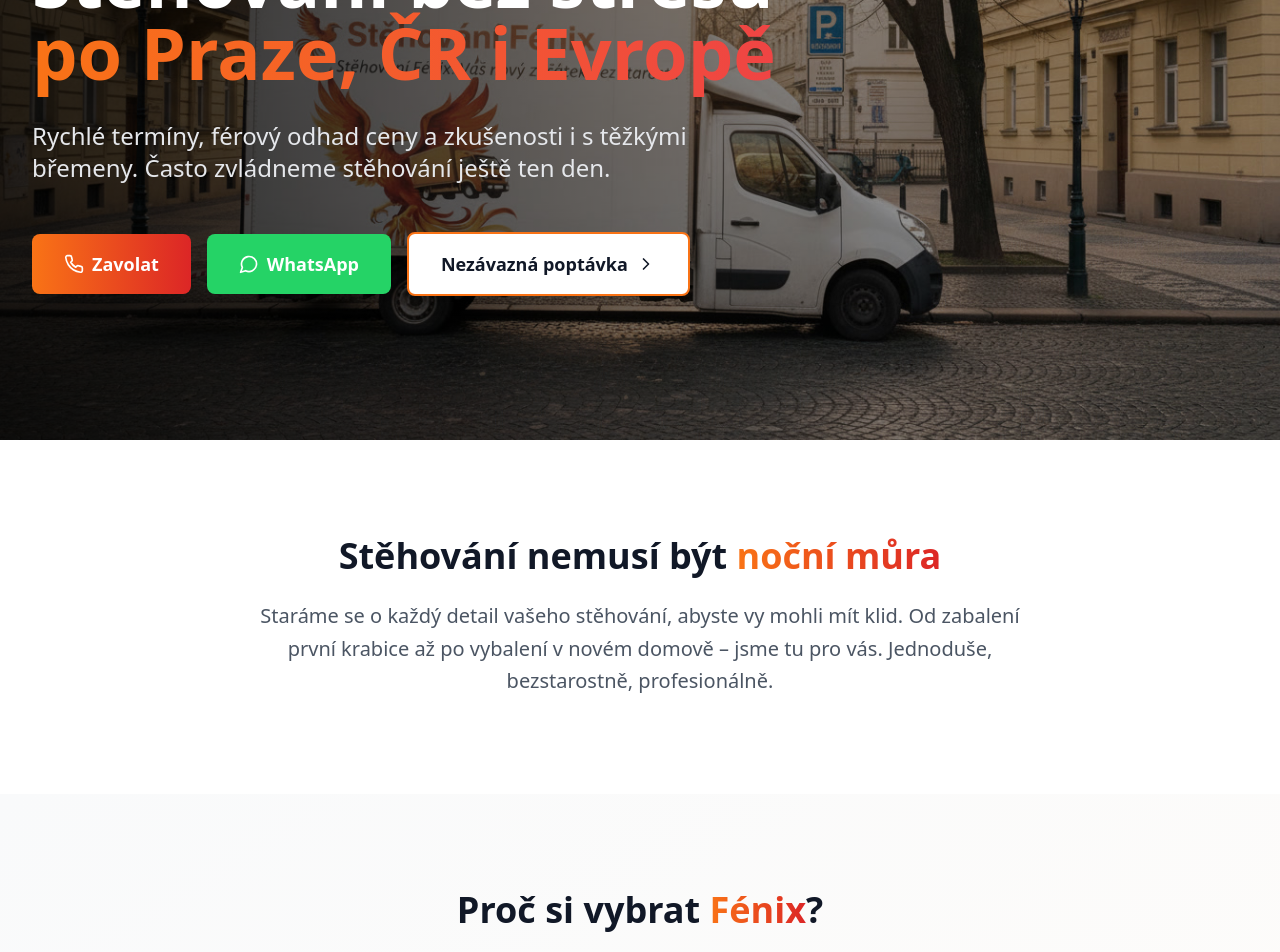
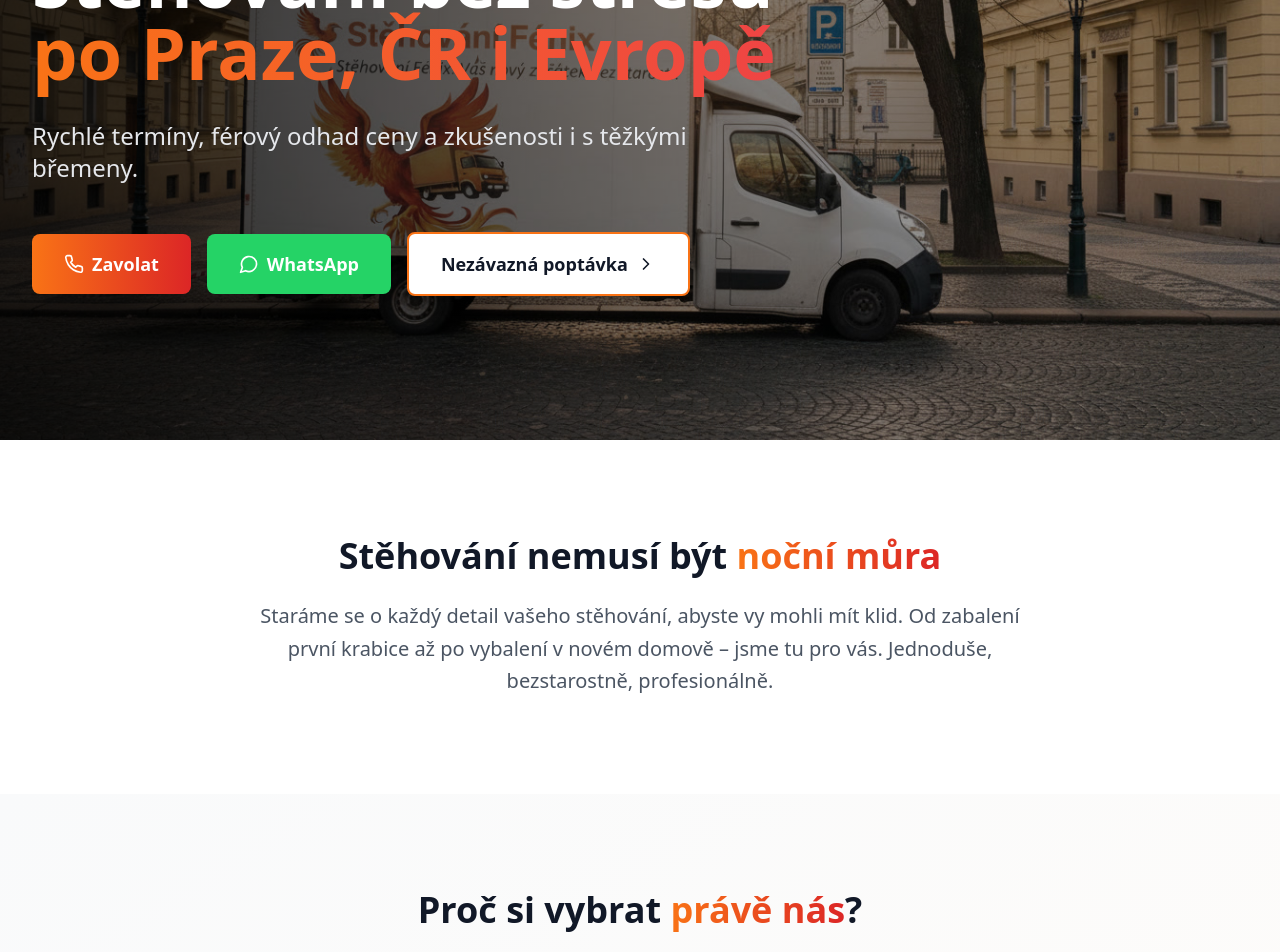
Before and after one commit to orsovicsadam-dotcom/Stehovani-Fenix, a React (Vite) app: page / in a window 1280 px wide. Shown: the part 280-1232 px from the top of the page. Built offline with nearby package versions, Linux system fonts and the light colour scheme.

Commit message:
small text changes

```diff
--- a/src/App.tsx
+++ b/src/App.tsx
@@ -222,7 +222,7 @@ function App() {
                     </span>
                   </h1>
                   <p className="text-xl sm:text-2xl text-gray-200 mb-12 max-w-2xl leading-relaxed">
-                    Rychlé termíny, férový odhad ceny a zkušenosti i s těžkými břemeny. Často zvládneme stěhování ještě ten den.
+                    Rychlé termíny, férový odhad ceny a zkušenosti i s těžkými břemeny.
                   </p>
                   <div className="flex flex-col sm:flex-row items-center justify-start gap-4">
                     <a
@@ -273,7 +273,7 @@ function App() {
             <section className="py-24 bg-gradient-to-br from-gray-50 to-orange-50/30 reveal">
               <div className="max-w-7xl mx-auto px-4 sm:px-6 lg:px-8">
                 <h2 className="text-4xl font-bold text-center mb-16 text-gray-900">
-                  Proč si vybrat <span className="bg-gradient-to-r from-orange-500 to-red-600 bg-clip-text text-transparent">Fénix</span>?
+                  Proč si vybrat <span className="bg-gradient-to-r from-orange-500 to-red-600 bg-clip-text text-transparent">právě nás</span>?
                 </h2>
 
                 <div className="grid md:grid-cols-2 lg:grid-cols-3 gap-8">
```
